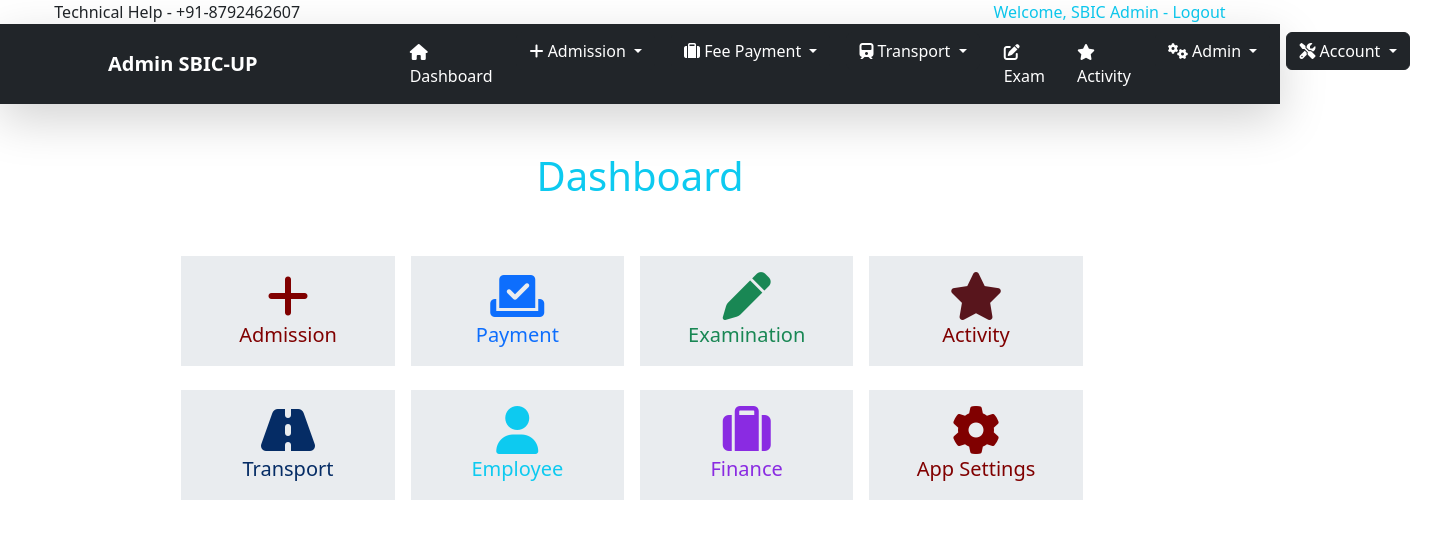
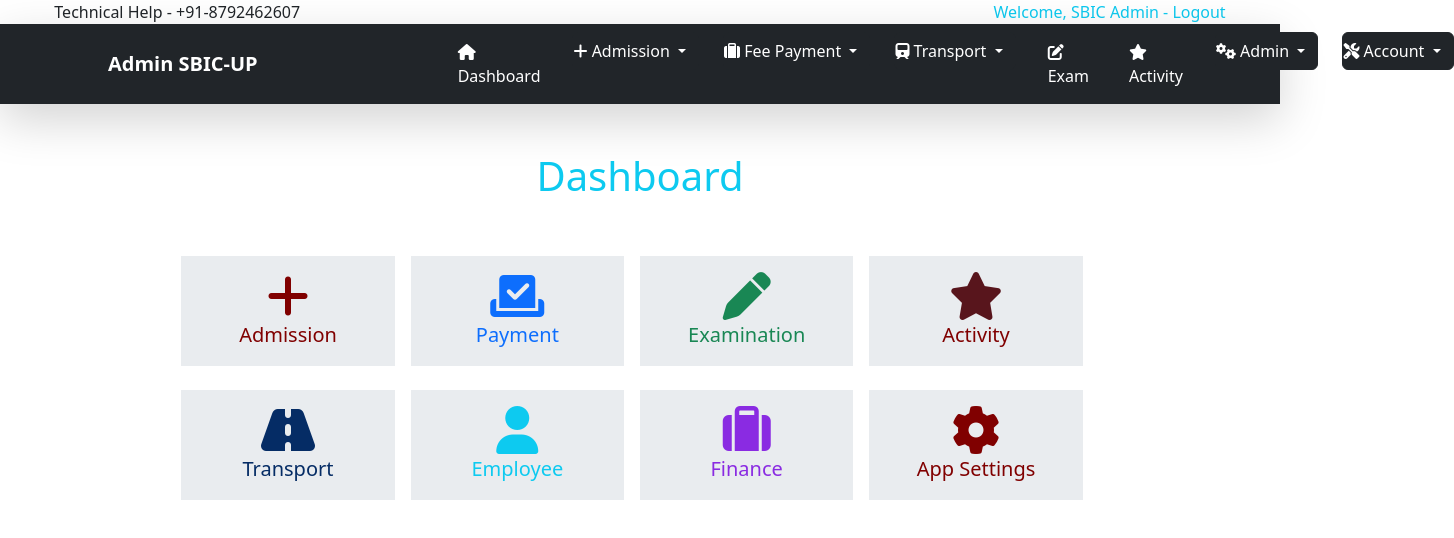
Before and after one commit to prachii007/Website-template-using-Bootstrap, a plain HTML site: page index.html in a window 1280 px wide. Shown: the whole page, 1454 px wide, since content can reach past the window. Drawn offline with nearby package versions, Linux system fonts and the light colour scheme.

Commit message:
add padding classes to make navbar responsive

```diff
--- a/index.html
+++ b/index.html
@@ -31,13 +31,13 @@
                 <span class="navbar-toggler-icon"></span>
             </button>
             <div class="collapse navbar-collapse" id="navbarCollapse">
-                <ul class="navbar-nav me-auto mb-2 mb-md-0">
-                    <li class="nav-item ps-xl-5 pa-xxl-5 ps-md-0 ps-sm-0 pe-xl-3">
+                <ul class="navbar-nav me-auto mb-2 mb-md-0 ps-lg-5">
+                    <li class="nav-item ps-xl-5 ps-xxl-5 ps-md-0 ps-sm-0 pe-xl-4">
                         <a class="nav-link active" aria-current="page" href="index.html"><i class="fa fa-home"></i>
                             Dashboard</a>
                     </li>
-                    <li class="nav-item dropdown pe-xl-3">
-                        <button class="btn btn-dark dropdown-toggle" data-bs-toggle="dropdown" aria-expanded="false">
+                    <li class="nav-item dropdown pe-xl-4">
+                        <button class="btn btn-dark dropdown-toggle ps-0" data-bs-toggle="dropdown" aria-expanded="false">
                             <i class="fa fa-plus"></i>
                             Admission
                         </button>
@@ -48,8 +48,8 @@
                             </li>
                         </ul>
                     </li>
-                    <li class="nav-item dropdown pe-xl-3">
-                        <button class="btn btn-dark dropdown-toggle" data-bs-toggle="dropdown" aria-expanded="false">
+                    <li class="nav-item dropdown pe-xl-4">
+                        <button class="btn btn-dark dropdown-toggle ps-0" data-bs-toggle="dropdown" aria-expanded="false">
                             <i class="fa fa-suitcase"></i>
                             Fee Payment
                         </button>
@@ -58,8 +58,8 @@
                             <li><a class="dropdown-item" href="3J.html" target="_blank">Total Payments </a></li>
                         </ul>
                     </li>
-                    <li class="nav-item dropdown pe-xl-3">
-                        <button class="btn btn-dark dropdown-toggle" data-bs-toggle="dropdown" aria-expanded="false">
+                    <li class="nav-item dropdown pe-xl-4">
+                        <button class="btn btn-dark dropdown-toggle ps-0" data-bs-toggle="dropdown" aria-expanded="false">
                             <i class="fa fa-train"></i>
                             Transport
                         </button>
@@ -70,17 +70,17 @@
                             </li>
                         </ul>
                     </li>
-                    <li class="nav-item pe-xl-3">
+                    <li class="nav-item pe-xl-4">
                         <a class="nav-link active" href="3G.html" target="_blank"><i
                                 class="fa-sharp fa-solid fa-pen-to-square"></i>
                             Exam</a>
                     </li>
-                    <li class="nav-item pe-xl-3 ">
+                    <li class="nav-item pe-xl-4 ">
                         <a class="nav-link active" href="3C.html" target="_blank"><i class="fa fa-star"></i>
                             Activity</a>
                     </li>
-                    <li class="nav-item dropdown pe-xl-3 ">
-                        <button class="btn btn-dark dropdown-toggle" data-bs-toggle="dropdown" aria-expanded="false">
+                    <li class="nav-item dropdown pe-xl-4 ">
+                        <button class="btn btn-dark dropdown-toggle ps-0" data-bs-toggle="dropdown" aria-expanded="false">
                             <i class="fa-sharp fa-solid fa-gears"></i>
                             Admin
                         </button>
@@ -90,7 +90,7 @@
                         </ul>
                     </li>
                     <li class="nav-item dropdown">
-                        <button class="btn btn-dark dropdown-toggle" data-bs-toggle="dropdown" aria-expanded="false">
+                        <button class="btn btn-dark dropdown-toggle ps-0" data-bs-toggle="dropdown" aria-expanded="false">
                             <i class="fa fa-tools"></i>
                             Account
                         </button>
```
